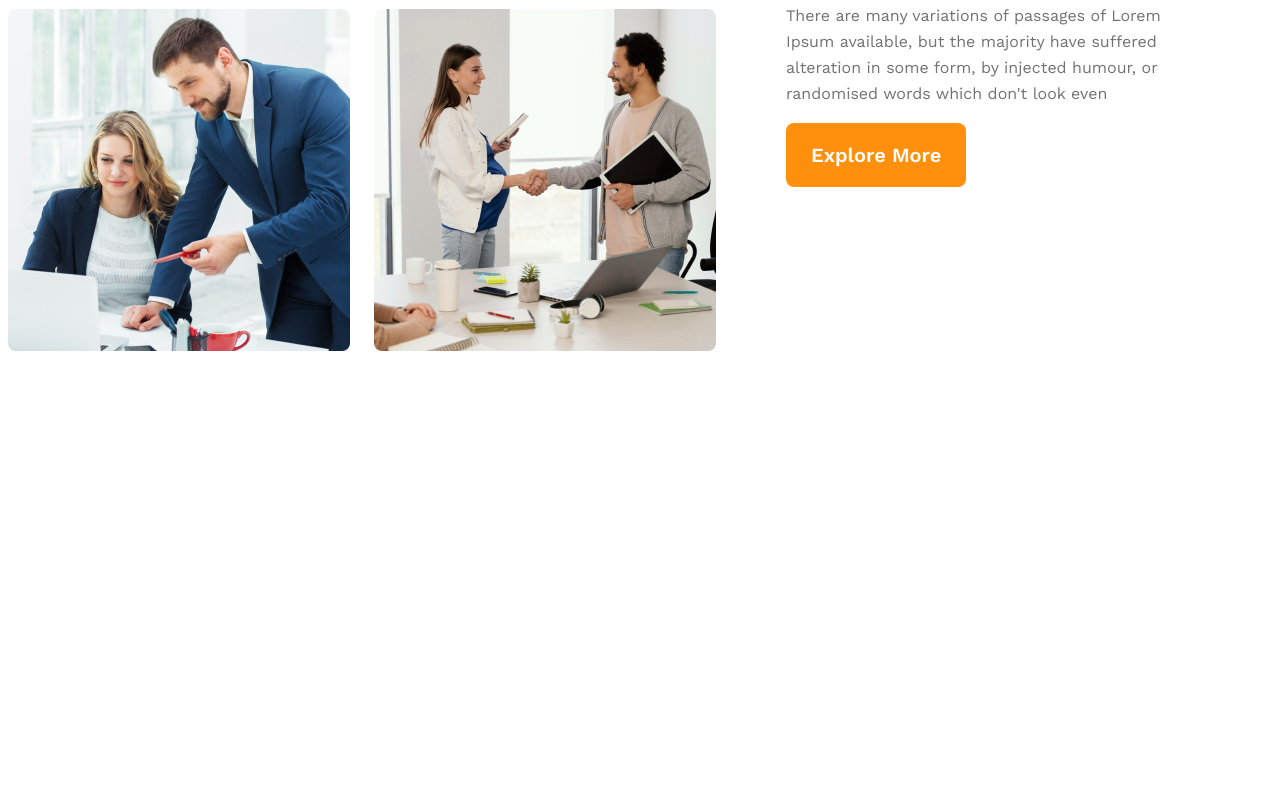
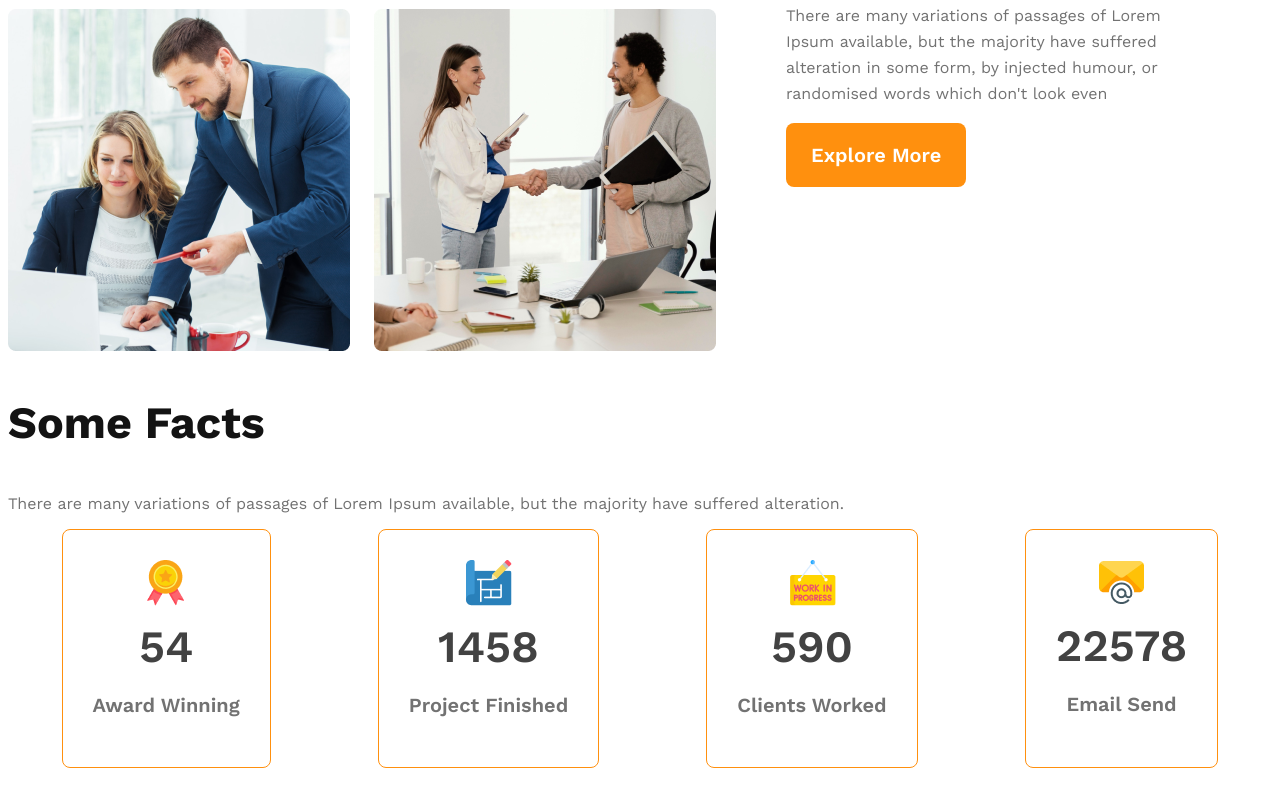
Before and after one commit to AbidShazid3/g3-architects-website, a plain HTML site: page index.html in a window 1280 px wide. Shown: the part 1452-2258 px from the top of the page. Before the commit the page ends 1873 px from the top, so only its background shows below. Drawn offline with nearby package versions, Linux system fonts and the light colour scheme.

Commit message:
added facts and all image

```diff
--- a/index.html
+++ b/index.html
@@ -43,6 +43,36 @@
                 <button class="btn-primary">Explore More</button>
             </div>
         </section>
+        <!-- features section-->
+        <section class="features"></section>
+        <!-- facts section-->
+        <section class="facts">
+            <h3 class="facts-title">Some Facts</h3>
+            <p class="facts-discription">There are many variations of passages of Lorem Ipsum available, but the majority have suffered alteration.</p>
+            <div class="facts-card-container">
+                <!-- .card*4>img+h2.card-stats+p.card-title -->
+                <div class="card">
+                    <img src="images/icons/ribon.png" alt="">
+                    <h2 class="card-stats">54</h2>
+                    <p class="card-title">Award Winning</p>
+                </div>
+                <div class="card">
+                    <img src="images/icons/projects.png" alt="">
+                    <h2 class="card-stats">1458</h2>
+                    <p class="card-title">Project Finished</p>
+                </div>
+                <div class="card">
+                    <img src="images/icons/customers.png" alt="">
+                    <h2 class="card-stats">590</h2>
+                    <p class="card-title">Clients Worked</p>
+                </div>
+                <div class="card">
+                    <img src="images/icons/email.png" alt="">
+                    <h2 class="card-stats">22578</h2>
+                    <p class="card-title">Email Send</p>
+                </div>
+            </div>
+        </section>
     </main>
     <footer></footer>
 </body>
--- a/styles/architect.css
+++ b/styles/architect.css
@@ -114,9 +114,47 @@ main {
 }
 
 .teams-discription {
-    color:  #727272;
-    font-size: 16px;
+    color: #727272;
     line-height: 26px;
+}
+
+/* fact section styles */
+.facts-title {
+    color: #131313;
+    font-size: 2.8rem;
+    font-weight: 700;
+}
+
+.facts-discription {
+    color: #727272;
+}
+
+.facts-card-container {
+    display: flex;
+    justify-content: space-around;
+}
+
+.facts-card-container .card {
+    border-radius: 8px;
+    border: 1px solid #FF900E;
+    text-align: center;
+    padding: 30px;
+
+}
+
+.card-stats {
+    color: #424242;
+    font-size: 2.8rem;
+    font-weight: 600;
+    margin-top: 10px;
+    margin-bottom: 20px;
+}
+
+.card-title {
+    color: #727272;
+    font-size: 1.25rem;
+    font-weight: 600;
+    margin-top: 5px;
 }
 
 /* responsive styles */
@@ -127,12 +165,15 @@ main {
         padding: 20px;
     }
 
-    nav, .teams-container {
+    nav,
+    .teams-container {
         flex-direction: column;
     }
-    .teams-img-container{
+
+    .teams-img-container {
         grid-template-columns: 1fr
     }
+
     .teams-content {
         padding-left: 20px;
         padding-right: 20px;
@@ -145,7 +186,8 @@ main {
         padding: 50px;
     }
 
-    nav, .teams-container {
+    nav,
+    .teams-container {
         flex-direction: column;
     }
 }
```
